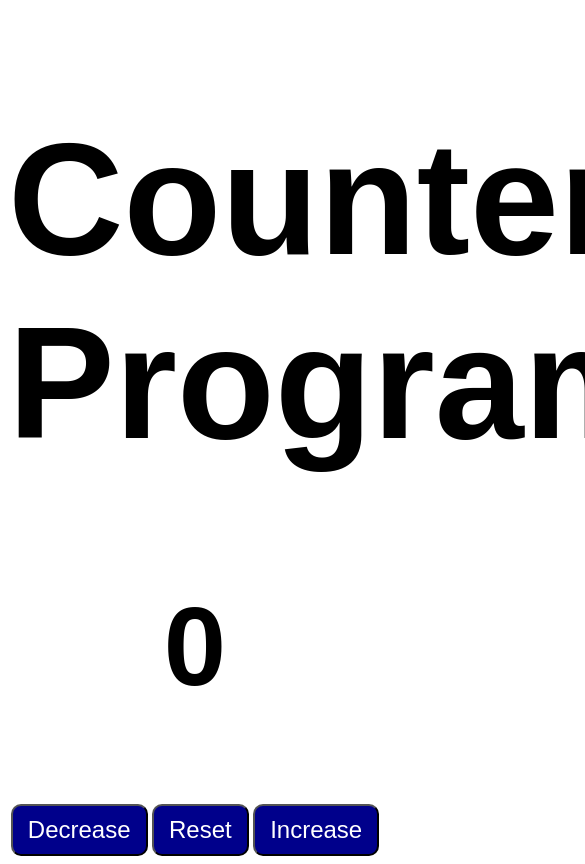
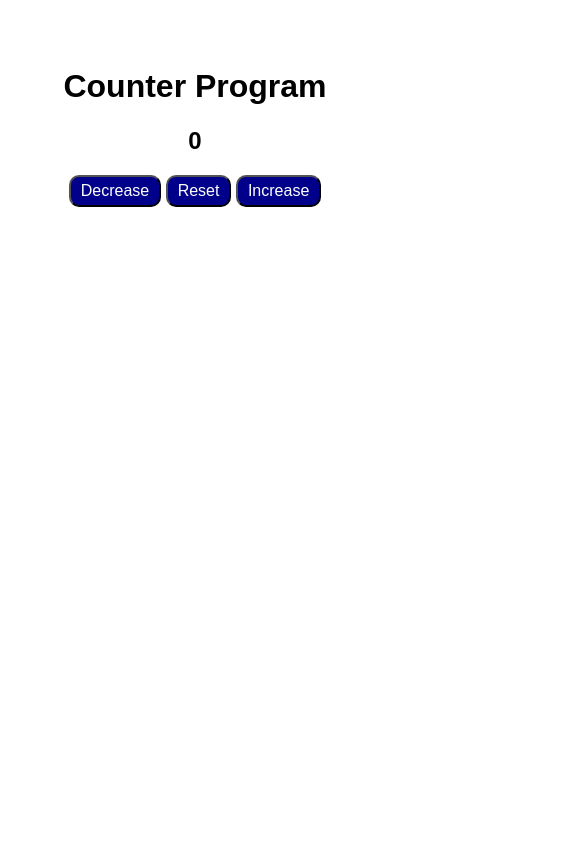
Before and after one commit to bric12369/counterProgram, a plain HTML site: page index.html in a window 390 px wide. Shown: the top 864 px of the page, 585 px wide, since content can reach past the window. Drawn offline with Linux system fonts and the light colour scheme.

Commit message:
Added media query for under 600px

```diff
--- a/style.css
+++ b/style.css
@@ -29,3 +29,22 @@ h2 {
 .buttons:hover {
     background-color: rgb(0, 0, 65);
 }
+
+@media only screen and (max-width: 600px) {
+    h1 {
+        font-size: 2em;
+    }
+
+    h2 {
+        font-size: 1.5em;
+    }
+
+    .buttons {
+        font-size: 1em;
+        padding: 5px 10px;
+    }
+
+    body {
+        padding-top: 10%;
+    }
+}
```
